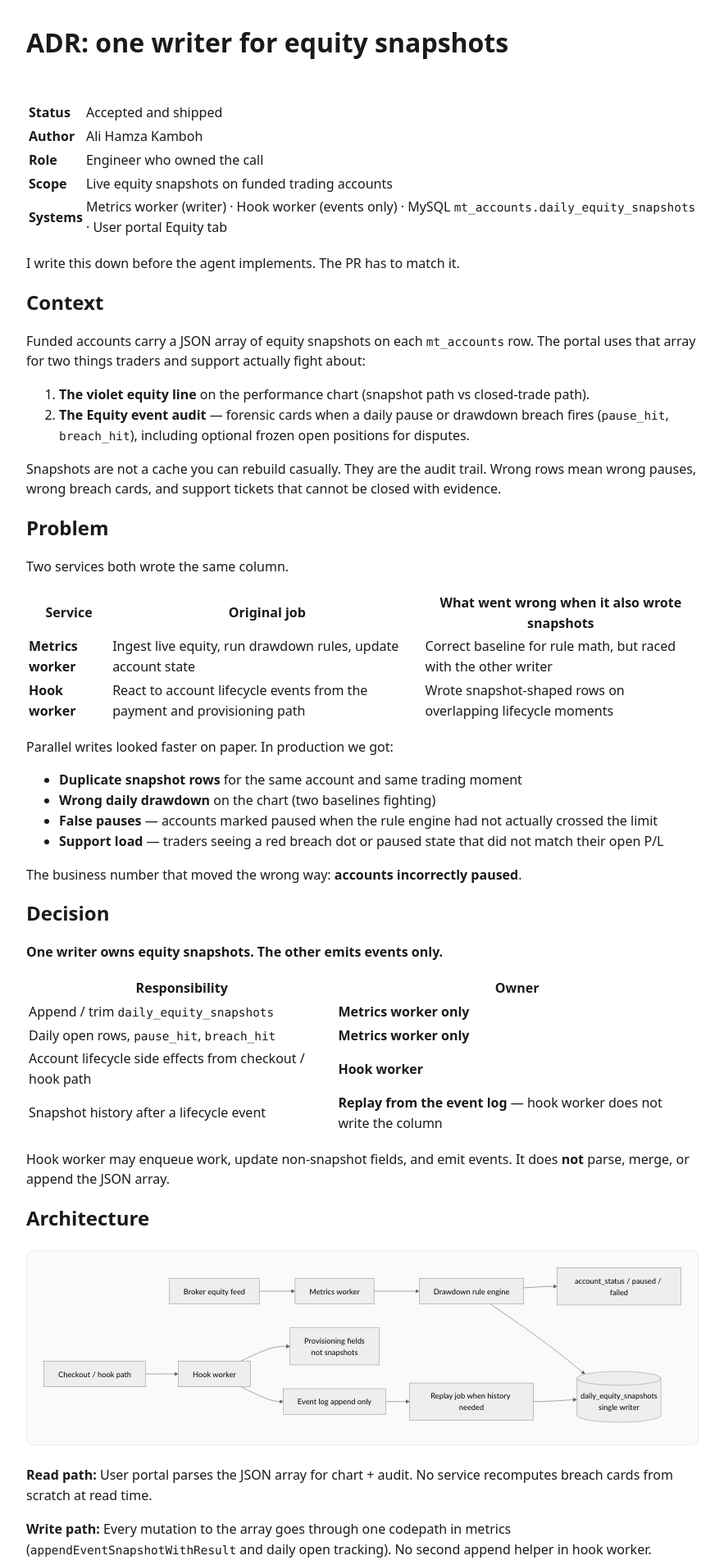
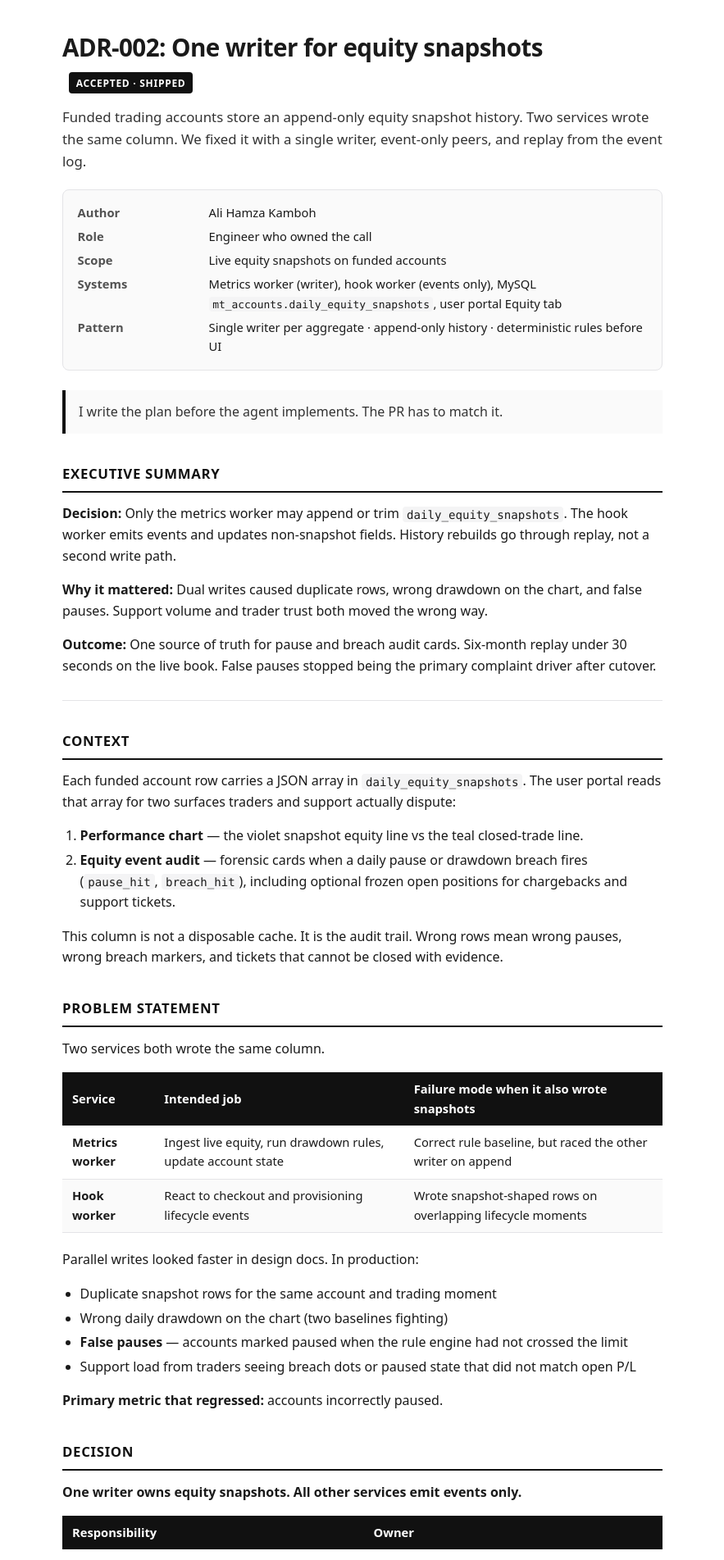
Before and after one commit to ahkamboh/ahkamboh, a Jekyll site: the page built from docs/adr-equity-snapshots.md, in a window 1280 px wide. Shown: the top 1903 px of the page at 82% size, without its empty margins (198-1081 px from the left). Built offline with Jekyll 4.4.1, drawn with Linux system fonts in a browser that asks for light colours; some of the changed text lies outside the part shown.

Commit message:
docs: polish equity ADR layout and fix markdown tables
Add ADR-002 structure, executive summary, HTML tables, and docs layout
styling. Fix pipe-in-list table breakage on GitHub Pages.

````diff
--- a/_layouts/docs.html
+++ b/_layouts/docs.html
@@ -5,39 +5,171 @@
     <meta name="viewport" content="width=device-width, initial-scale=1" />
     <title>{{ page.title | default: "Notes" }}</title>
     <style>
+      :root {
+        --text: #1a1a1a;
+        --muted: #525252;
+        --border: #e4e4e7;
+        --surface: #fafafa;
+        --accent: #0969da;
+        --code-bg: #f4f4f5;
+      }
+      * { box-sizing: border-box; }
       body {
-        font-family: ui-sans-serif, system-ui, sans-serif;
-        max-width: 820px;
-        margin: 2rem auto;
-        padding: 0 1.25rem 4rem;
-        line-height: 1.55;
-        color: #1a1a1a;
+        font-family: ui-sans-serif, system-ui, -apple-system, "Segoe UI", sans-serif;
+        max-width: 780px;
+        margin: 0 auto;
+        padding: 2.5rem 1.5rem 5rem;
+        line-height: 1.6;
+        color: var(--text);
+        font-size: 16px;
+      }
+      h1 {
+        font-size: 1.85rem;
+        font-weight: 700;
+        letter-spacing: -0.02em;
+        line-height: 1.2;
+        margin: 0 0 0.75rem;
+      }
+      h2 {
+        font-size: 1.05rem;
+        font-weight: 700;
+        letter-spacing: 0.04em;
+        text-transform: uppercase;
+        color: #111;
+        margin: 2.25rem 0 0.85rem;
+        padding-bottom: 0.45rem;
+        border-bottom: 2px solid #111;
+      }
+      h3 {
+        font-size: 1rem;
+        font-weight: 600;
+        margin: 1.25rem 0 0.5rem;
+      }
+      p { margin: 0 0 1rem; }
+      ul, ol { margin: 0 0 1rem; padding-left: 1.35rem; }
+      li { margin: 0.25rem 0; }
+      li > ul, li > ol { margin-top: 0.35rem; }
+      a { color: var(--accent); text-decoration: none; }
+      a:hover { text-decoration: underline; }
+      strong { font-weight: 600; }
+      hr {
+        border: none;
+        border-top: 1px solid var(--border);
+        margin: 1.75rem 0;
+      }
+      blockquote {
+        margin: 1rem 0 1.25rem;
+        padding: 0.85rem 1rem;
+        background: var(--surface);
+        border-left: 4px solid #111;
+        color: #333;
+      }
+      blockquote p:last-child { margin-bottom: 0; }
+      code {
+        font-family: ui-monospace, SFMono-Regular, Menlo, Consolas, monospace;
+        font-size: 0.88em;
+        background: var(--code-bg);
+        padding: 0.12em 0.35em;
+        border-radius: 4px;
       }
       pre {
         overflow-x: auto;
-        background: #f4f4f5;
-        padding: 0.9rem 1rem;
+        background: var(--code-bg);
+        padding: 1rem 1.1rem;
         border-radius: 8px;
+        border: 1px solid var(--border);
+        margin: 1rem 0 1.25rem;
       }
-      code {
-        font-family: ui-monospace, SFMono-Regular, Menlo, monospace;
-        font-size: 0.9em;
+      pre code {
+        background: none;
+        padding: 0;
+        font-size: 0.82rem;
+      }
+      table {
+        width: 100%;
+        border-collapse: collapse;
+        margin: 1rem 0 1.25rem;
+        font-size: 0.92rem;
+      }
+      thead th {
+        text-align: left;
+        background: #111;
+        color: #fff;
+        font-weight: 600;
+        padding: 0.55rem 0.75rem;
+      }
+      tbody td {
+        padding: 0.55rem 0.75rem;
+        border-bottom: 1px solid var(--border);
+        vertical-align: top;
+      }
+      tbody tr:nth-child(even) td { background: var(--surface); }
+      .adr-meta {
+        display: grid;
+        grid-template-columns: 9rem 1fr;
+        gap: 0.35rem 1rem;
+        margin: 1.25rem 0 1.5rem;
+        padding: 1rem 1.1rem;
+        background: var(--surface);
+        border: 1px solid var(--border);
+        border-radius: 8px;
+        font-size: 0.92rem;
+      }
+      .adr-meta dt {
+        font-weight: 600;
+        color: var(--muted);
+        margin: 0;
+      }
+      .adr-meta dd {
+        margin: 0;
+      }
+      .status-pill {
+        display: inline-block;
+        font-size: 0.75rem;
+        font-weight: 700;
+        letter-spacing: 0.06em;
+        text-transform: uppercase;
+        background: #111;
+        color: #fff;
+        padding: 0.2rem 0.55rem;
+        border-radius: 4px;
+        vertical-align: middle;
+        margin-left: 0.5rem;
+      }
+      .lede {
+        font-size: 1.05rem;
+        color: #333;
+        margin-bottom: 1rem;
       }
       .mermaid {
-        margin: 1.5rem 0;
+        margin: 1.25rem 0 1.5rem;
         text-align: center;
-        background: #fafafa;
-        border: 1px solid #eee;
+        background: #fff;
+        border: 1px solid var(--border);
         border-radius: 8px;
-        padding: 1rem;
+        padding: 1.25rem 1rem;
       }
-      h1,
-      h2,
-      h3 {
-        line-height: 1.25;
+      .two-col-good-bad {
+        display: grid;
+        grid-template-columns: 1fr 1fr;
+        gap: 1rem;
+        margin: 1rem 0 1.25rem;
       }
-      a {
-        color: #0969da;
+      .two-col-good-bad h3 {
+        margin-top: 0;
+        font-size: 0.85rem;
+        text-transform: uppercase;
+        letter-spacing: 0.06em;
+      }
+      .two-col-good-bad > div {
+        padding: 0.85rem 1rem;
+        border: 1px solid var(--border);
+        border-radius: 8px;
+        background: var(--surface);
+      }
+      @media (max-width: 640px) {
+        .two-col-good-bad { grid-template-columns: 1fr; }
+        .adr-meta { grid-template-columns: 1fr; }
       }
     </style>
   </head>
--- a/docs/adr-equity-snapshots.md
+++ b/docs/adr-equity-snapshots.md
@@ -1,174 +1,306 @@
 ---
 layout: docs
-title: ADR — one writer for equity snapshots
+title: ADR-002 — One writer for equity snapshots
 ---
 
-# ADR: one writer for equity snapshots
+# ADR-002: One writer for equity snapshots
 
-| | |
-|---|---|
-| **Status** | Accepted and shipped |
-| **Author** | Ali Hamza Kamboh |
-| **Role** | Engineer who owned the call |
-| **Scope** | Live equity snapshots on funded trading accounts |
-| **Systems** | Metrics worker (writer) · Hook worker (events only) · MySQL `mt_accounts.daily_equity_snapshots` · User portal Equity tab |
+<span class="status-pill">Accepted · Shipped</span>
 
-I write this down before the agent implements. The PR has to match it.
+<p class="lede">Funded trading accounts store an append-only equity snapshot history. Two services wrote the same column. We fixed it with a single writer, event-only peers, and replay from the event log.</p>
+
+<dl class="adr-meta">
+  <dt>Author</dt>
+  <dd>Ali Hamza Kamboh</dd>
+  <dt>Role</dt>
+  <dd>Engineer who owned the call</dd>
+  <dt>Scope</dt>
+  <dd>Live equity snapshots on funded accounts</dd>
+  <dt>Systems</dt>
+  <dd>Metrics worker (writer), hook worker (events only), MySQL <code>mt_accounts.daily_equity_snapshots</code>, user portal Equity tab</dd>
+  <dt>Pattern</dt>
+  <dd>Single writer per aggregate · append-only history · deterministic rules before UI</dd>
+</dl>
+
+> I write the plan before the agent implements. The PR has to match it.
+
+## Executive summary
+
+**Decision:** Only the metrics worker may append or trim `daily_equity_snapshots`. The hook worker emits events and updates non-snapshot fields. History rebuilds go through replay, not a second write path.
+
+**Why it mattered:** Dual writes caused duplicate rows, wrong drawdown on the chart, and false pauses. Support volume and trader trust both moved the wrong way.
+
+**Outcome:** One source of truth for pause and breach audit cards. Six-month replay under 30 seconds on the live book. False pauses stopped being the primary complaint driver after cutover.
+
+---
 
 ## Context
 
-Funded accounts carry a JSON array of equity snapshots on each `mt_accounts` row. The portal uses that array for two things traders and support actually fight about:
+Each funded account row carries a JSON array in `daily_equity_snapshots`. The user portal reads that array for two surfaces traders and support actually dispute:
 
-1. **The violet equity line** on the performance chart (snapshot path vs closed-trade path).
-2. **The Equity event audit** — forensic cards when a daily pause or drawdown breach fires (`pause_hit`, `breach_hit`), including optional frozen open positions for disputes.
+1. **Performance chart** — the violet snapshot equity line vs the teal closed-trade line.
+2. **Equity event audit** — forensic cards when a daily pause or drawdown breach fires (`pause_hit`, `breach_hit`), including optional frozen open positions for chargebacks and support tickets.
 
-Snapshots are not a cache you can rebuild casually. They are the audit trail. Wrong rows mean wrong pauses, wrong breach cards, and support tickets that cannot be closed with evidence.
+This column is not a disposable cache. It is the audit trail. Wrong rows mean wrong pauses, wrong breach markers, and tickets that cannot be closed with evidence.
 
-## Problem
+## Problem statement
 
 Two services both wrote the same column.
 
-| Service | Original job | What went wrong when it also wrote snapshots |
-|---|---|---|
-| **Metrics worker** | Ingest live equity, run drawdown rules, update account state | Correct baseline for rule math, but raced with the other writer |
-| **Hook worker** | React to account lifecycle events from the payment and provisioning path | Wrote snapshot-shaped rows on overlapping lifecycle moments |
+<table>
+<thead>
+<tr>
+<th>Service</th>
+<th>Intended job</th>
+<th>Failure mode when it also wrote snapshots</th>
+</tr>
+</thead>
+<tbody>
+<tr>
+<td><strong>Metrics worker</strong></td>
+<td>Ingest live equity, run drawdown rules, update account state</td>
+<td>Correct rule baseline, but raced the other writer on append</td>
+</tr>
+<tr>
+<td><strong>Hook worker</strong></td>
+<td>React to checkout and provisioning lifecycle events</td>
+<td>Wrote snapshot-shaped rows on overlapping lifecycle moments</td>
+</tr>
+</tbody>
+</table>
 
-Parallel writes looked faster on paper. In production we got:
+Parallel writes looked faster in design docs. In production:
 
-- **Duplicate snapshot rows** for the same account and same trading moment
-- **Wrong daily drawdown** on the chart (two baselines fighting)
-- **False pauses** — accounts marked paused when the rule engine had not actually crossed the limit
-- **Support load** — traders seeing a red breach dot or paused state that did not match their open P/L
+- Duplicate snapshot rows for the same account and trading moment
+- Wrong daily drawdown on the chart (two baselines fighting)
+- **False pauses** — accounts marked paused when the rule engine had not crossed the limit
+- Support load from traders seeing breach dots or paused state that did not match open P/L
 
-The business number that moved the wrong way: **accounts incorrectly paused**.
+**Primary metric that regressed:** accounts incorrectly paused.
 
 ## Decision
 
-**One writer owns equity snapshots. The other emits events only.**
+**One writer owns equity snapshots. All other services emit events only.**
 
-| Responsibility | Owner |
-|---|---|
-| Append / trim `daily_equity_snapshots` | **Metrics worker only** |
-| Daily open rows, `pause_hit`, `breach_hit` | **Metrics worker only** |
-| Account lifecycle side effects from checkout / hook path | **Hook worker** |
-| Snapshot history after a lifecycle event | **Replay from the event log** — hook worker does not write the column |
+<table>
+<thead>
+<tr>
+<th>Responsibility</th>
+<th>Owner</th>
+</tr>
+</thead>
+<tbody>
+<tr>
+<td>Append and trim <code>daily_equity_snapshots</code></td>
+<td><strong>Metrics worker only</strong></td>
+</tr>
+<tr>
+<td>Daily open rows, <code>pause_hit</code>, <code>breach_hit</code></td>
+<td><strong>Metrics worker only</strong></td>
+</tr>
+<tr>
+<td>Checkout / provisioning side effects</td>
+<td>Hook worker</td>
+</tr>
+<tr>
+<td>Snapshot history after a lifecycle event</td>
+<td>Replay from event log into the single writer</td>
+</tr>
+</tbody>
+</table>
 
-Hook worker may enqueue work, update non-snapshot fields, and emit events. It does **not** parse, merge, or append the JSON array.
+The hook worker may enqueue work, update provisioning fields, and append structured events. It does **not** parse, merge, or append the JSON array.
 
 ## Architecture
 
 ```mermaid
-flowchart LR
-  EA[Broker equity feed] --> M[Metrics worker]
-  M --> Rules[Drawdown rule engine]
-  Rules --> W[(daily_equity_snapshots\nsingle writer)]
-  Rules --> State[account_status / paused / failed]
+flowchart TB
+  subgraph ingest [Live ingest]
+    EA[Broker equity feed] --> M[Metrics worker]
+    M --> R[Drawdown rule engine]
+    R --> W[(daily_equity_snapshots)]
+    R --> S[account_status]
+  end
 
-  Pay[Checkout / hook path] --> H[Hook worker]
-  H --> Ev[Event log append only]
-  H --> Other[Provisioning fields\nnot snapshots]
-  Ev --> Replay[Replay job when history needed]
-  Replay --> W
+  subgraph lifecycle [Lifecycle path]
+    P[Checkout / hook path] --> H[Hook worker]
+    H --> E[Event log]
+    H --> N[Non-snapshot fields]
+    E --> RP[Replay job]
+    RP --> W
+  end
+
+  W --> UI[Portal chart and audit]
 ```
 
-**Read path:** User portal parses the JSON array for chart + audit. No service recomputes breach cards from scratch at read time.
+**Read path:** Portal parses stored rows. No service recomputes breach cards at read time.
 
-**Write path:** Every mutation to the array goes through one codepath in metrics (`appendEventSnapshotWithResult` and daily open tracking). No second append helper in hook worker.
+**Write path:** Every array mutation goes through one metrics codepath (`appendEventSnapshotWithResult` and daily open tracking). No second append helper in hook worker.
 
-## Write contract (metrics worker)
+## Write contract — metrics worker
 
-These rules are enforced in code review, not by hope:
+Enforced in code review and tests:
 
-1. **Append-only array** — never rewrite history in place except trim-from-front when over cap.
-2. **Event dedupe** — at most one `pause_hit` per UTC trading day per account; breach rows carry explicit `breach_type` (`DAILY_DD` | `MAX_DD`).
-3. **Retention** — daily open rows trimmed to ~90 trading days; combined array hard-capped at **200** entries (oldest dropped first).
-4. **Forensic payload on events** — `equity`, `balance`, `floating_pl`, limits, optional `open_positions` (≤50 tickets) for dispute review.
-5. **Deterministic before display** — rule engine decides pause/breach; the portal renders stored rows. No LLM, no client-side reinvention of breach math.
+1. **Append-only** — never rewrite history in place except trim-from-front when over cap.
+2. **Event dedupe** — at most one `pause_hit` per UTC trading day per account; breach rows carry explicit `breach_type` (`DAILY_DD` or `MAX_DD`).
+3. **Retention** — daily open rows trimmed to about 90 trading days; combined array capped at **200** entries (oldest dropped first).
+4. **Forensic payload** — on events store `equity`, `balance`, `floating_pl`, limits, and optional `open_positions` (max 50 tickets) for disputes.
+5. **Deterministic before display** — rule engine decides pause and breach; portal renders stored rows. No LLM. No client-side reinvention of breach math.
 
-## Hook worker contract
+## Write contract — hook worker
 
-Allowed:
+**Allowed**
 
-- Emit structured events to the shared event log
-- Update provisioning / billing / non-snapshot account fields
-- Schedule replay or metrics refresh when lifecycle demands fresh history
+- Append structured events to the shared event log
+- Update provisioning, billing, and other non-snapshot account fields
+- Signal metrics or schedule replay when fresh snapshot history is required
 
-Not allowed:
+**Not allowed**
 
 - `UPDATE mt_accounts SET daily_equity_snapshots = ...`
-- Helper that merges JSON arrays locally “just this once”
+- Local JSON merge helpers, even as a one-off hotfix
 
-If hook needs the chart to reflect a new state, it **signals** metrics or **replays** into the single writer. It does not shortcut the column.
+If the chart must reflect a new lifecycle state, hook **signals** metrics or **replays** into the single writer. It never shortcuts the column.
 
 ## Event log and replay
 
-When history must be rebuilt (late ingest, lifecycle correction, dispute re-open):
+When history must be rebuilt (late ingest, lifecycle correction, dispute reopen):
 
 1. Read append-only events for the account
 2. Metrics worker replays through the same append functions used in live ingest
-3. Target: **six months of replay under 30 seconds** on the live book
+3. Target: **six months of replay in under 30 seconds** on the live book
 
-Replay uses the same writer codepath as live traffic so “replay” and “production” cannot diverge silently.
+Replay and live traffic share one writer implementation so they cannot diverge silently.
 
-## Snapshot row shapes (summary)
+## Data model (summary)
 
-The column is a **TEXT JSON array**. Each element is one snapshot row.
+Column type: **TEXT** holding a JSON array. Each element is one snapshot row.
 
-| `type` | Meaning |
-|---|---|
-| *(missing)* / open | Daily trading-day open — `opening_equity` + `timestamp` |
-| `pause_hit` | Safe daily DD limit hit — trading paused until UTC reset |
-| `breach_hit` | Failure snapshot — `breach_type` `DAILY_DD` or `MAX_DD`; may include `from_paused: true` |
+<table>
+<thead>
+<tr>
+<th><code>type</code></th>
+<th>Meaning</th>
+</tr>
+</thead>
+<tbody>
+<tr>
+<td><em>(missing)</em> / open</td>
+<td>Daily trading-day open — <code>opening_equity</code> and <code>timestamp</code></td>
+</tr>
+<tr>
+<td><code>pause_hit</code></td>
+<td>Safe daily DD limit reached — trading paused until UTC reset</td>
+</tr>
+<tr>
+<td><code>breach_hit</code></td>
+<td>Failure snapshot — <code>breach_type</code> is <code>DAILY_DD</code> or <code>MAX_DD</code>; may include <code>from_paused: true</code></td>
+</tr>
+</tbody>
+</table>
 
-Portal chart mapping (trader-facing):
+### Portal mapping
 
-| Visual | Meaning |
-|---|---|
-| Teal line | Closed-trade relative P/L |
-| Violet line | Snapshot equity series from stored rows |
-| Amber dot | `pause_hit` |
-| Red dot | `breach_hit` |
+<table>
+<thead>
+<tr>
+<th>UI element</th>
+<th>Source row</th>
+</tr>
+</thead>
+<tbody>
+<tr>
+<td>Teal line</td>
+<td>Closed-trade relative P/L</td>
+</tr>
+<tr>
+<td>Violet line</td>
+<td>Snapshot equity series from stored rows</td>
+</tr>
+<tr>
+<td>Amber marker</td>
+<td><code>pause_hit</code></td>
+</tr>
+<tr>
+<td>Red marker</td>
+<td><code>breach_hit</code></td>
+</tr>
+</tbody>
+</table>
 
 ## Consequences
 
-**Good**
+<div class="two-col-good-bad">
+<div>
+<h3>Benefits</h3>
+<ul>
+<li>Single source of truth for pause and breach audit cards</li>
+<li>False pause rate dropped after cutover</li>
+<li>Support cites frozen <code>open_positions</code> instead of screenshots</li>
+<li>Replay stays testable — one writer owns append semantics</li>
+</ul>
+</div>
+<div>
+<h3>Costs</h3>
+<ul>
+<li>Hook path longer when fresh history is needed (event → replay)</li>
+<li>Metrics worker owns on-call for snapshot bugs</li>
+<li>No shortcut writes during incidents — replay or wait</li>
+</ul>
+</div>
+</div>
 
-- One source of truth for pause/breach audit cards
-- False pause rate dropped after cutover
-- Support can cite frozen `open_positions` on event rows instead of arguing from screenshots
-- Replay stays testable because only one writer implements append semantics
+## Results
 
-**Cost**
+<table>
+<thead>
+<tr>
+<th>Signal</th>
+<th>Before</th>
+<th>After cutover</th>
+</tr>
+</thead>
+<tbody>
+<tr>
+<td>Duplicate rows on disputed accounts</td>
+<td>Present under dual write</td>
+<td>None on spot checks</td>
+</tr>
+<tr>
+<td>Accounts incorrectly paused</td>
+<td>Primary support driver</td>
+<td>Driver removed</td>
+</tr>
+<tr>
+<td>Six-month replay</td>
+<td>Not trusted</td>
+<td>Under 30s on live book</td>
+</tr>
+<tr>
+<td>Chart vs rule engine mismatch</td>
+<td>Frequent</td>
+<td>Aligned to stored event rows</td>
+</tr>
+</tbody>
+</table>
 
-- Hook path is slightly longer when it needs fresh snapshot history (event → replay instead of direct write)
-- Metrics worker owns more responsibility; on-call for snapshot bugs lands there
-
-## What we measured
-
-| Signal | Before | After cutover |
-|---|---|---|
-| Duplicate snapshot rows on disputed accounts | Present on overlapping writes | None observed on spot checks |
-| Accounts incorrectly paused | Primary support complaint driver | Primary driver removed |
-| Replay six months | Not trusted | Under 30s target on live book |
-| Chart vs rule engine disagreement | Frequent on dual-write accounts | Tied to single writer + stored event rows |
-
-## Rollback
+## Rollback plan
 
 Do **not** re-enable dual write without a feature flag and a shadow period.
 
 If rollback is forced:
 
-1. Freeze snapshot appends entirely for one maintenance window (read-only portal chart)
-2. Revert to previous deploy on metrics worker only
-3. Backfill disputed accounts from event log through the single writer path — never hand-edit JSON in MySQL
+1. Freeze snapshot appends for one maintenance window (read-only portal chart)
+2. Revert metrics worker deploy only
+3. Backfill disputed accounts from event log through the single writer — **never hand-edit JSON in MySQL**
 
-## Revisit if
+## When to revisit
 
 - Ingest lag exceeds **one minute** sustained
 - Six-month replay exceeds **30 seconds** on the live book
-- A second service asks for direct snapshot write access — answer is still no; extend the event log or add a read model, not a second writer
+- A second service requests direct snapshot write access — extend the event log or add a read model; do not add a second writer
 
-## Related
+## Related decisions
 
-- [Giveaway chat platform plan](/ahkamboh/docs/plan-giveaway-chat.html) — same “one writer per aggregate” pattern on ticket state
-- [ADR: token-based checkout](/ahkamboh/docs/adr-token-checkout.html) — same “one consumer owns the money path” shape
+- [ADR: Token-based checkout](/ahkamboh/docs/adr-token-checkout.html) — one consumer owns the money path
+- [Giveaway chat platform plan](/ahkamboh/docs/plan-giveaway-chat.html) — one writer per aggregate on ticket state
````
Also changed, not shown: other parts of _layouts/docs.html (+1 -1 lines).
